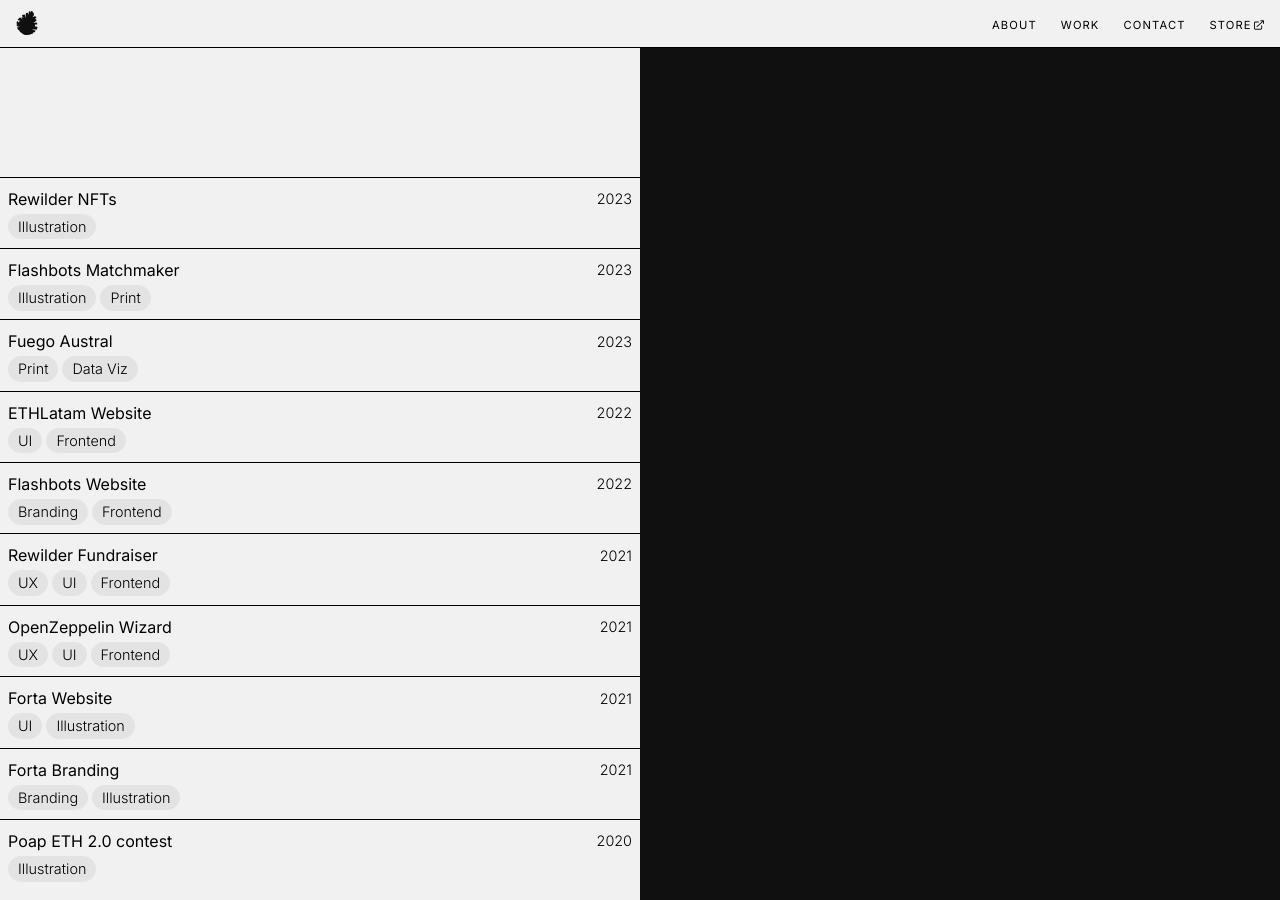
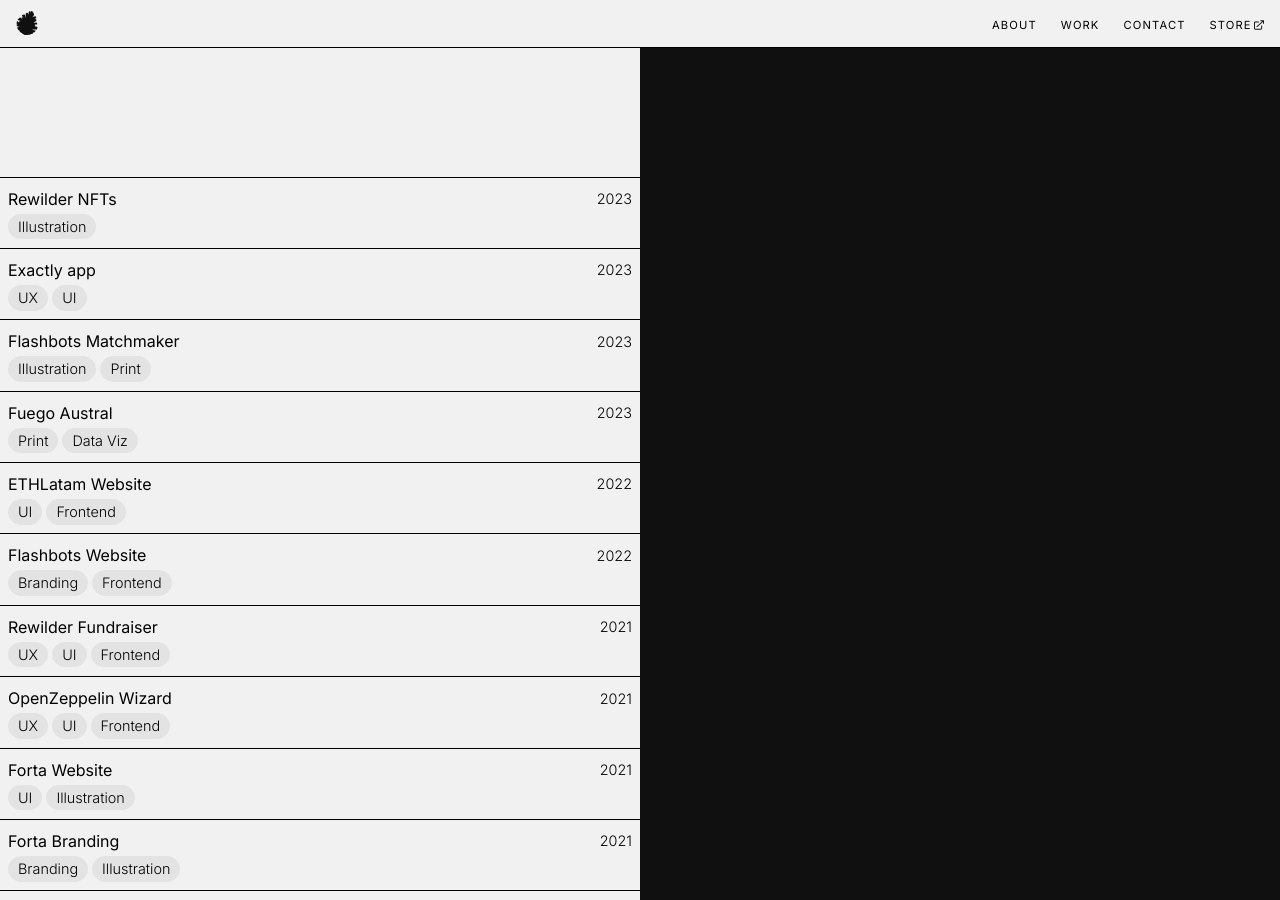
Before and after one commit to deadpine/deadpine.xyz, a Jekyll site: the page built from index.md, in a window 1280 px wide and 900 px high, scrolled down 1121 px. Built offline with Jekyll 4.4.1, drawn with Linux system fonts in a browser that asks for light colours.

Commit message:
add exactly

```diff
--- a/_drafts/2023-03-01-exactly.md
+++ b/_posts/2023-03-01-exactly.md
@@ -1,6 +1,6 @@
 ---
 layout: default
-title: Exactly
+title: Exactly app
 date: 2023-03-01 -0300
 tags: UX UI
 image: /img/work/exactly.jpg
```
Also changed, not shown: img/work/exactly.jpg (added).
